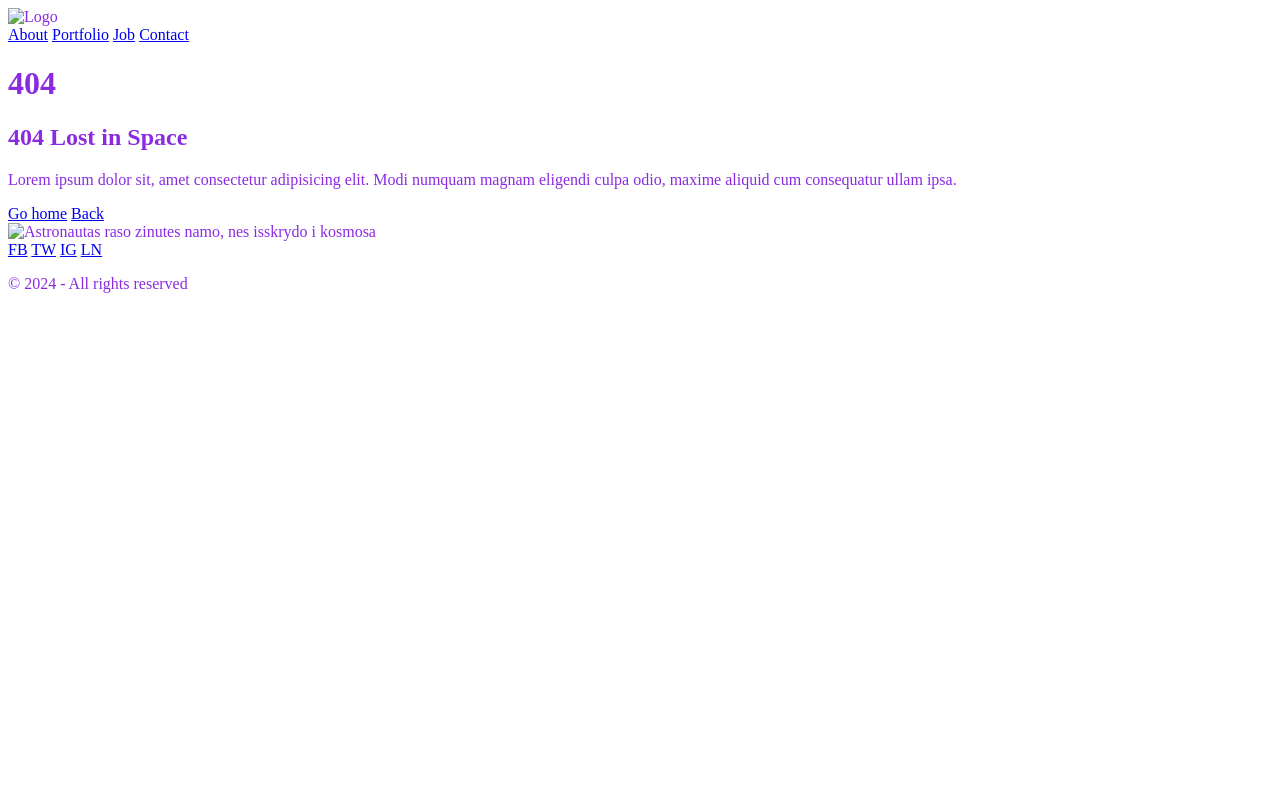
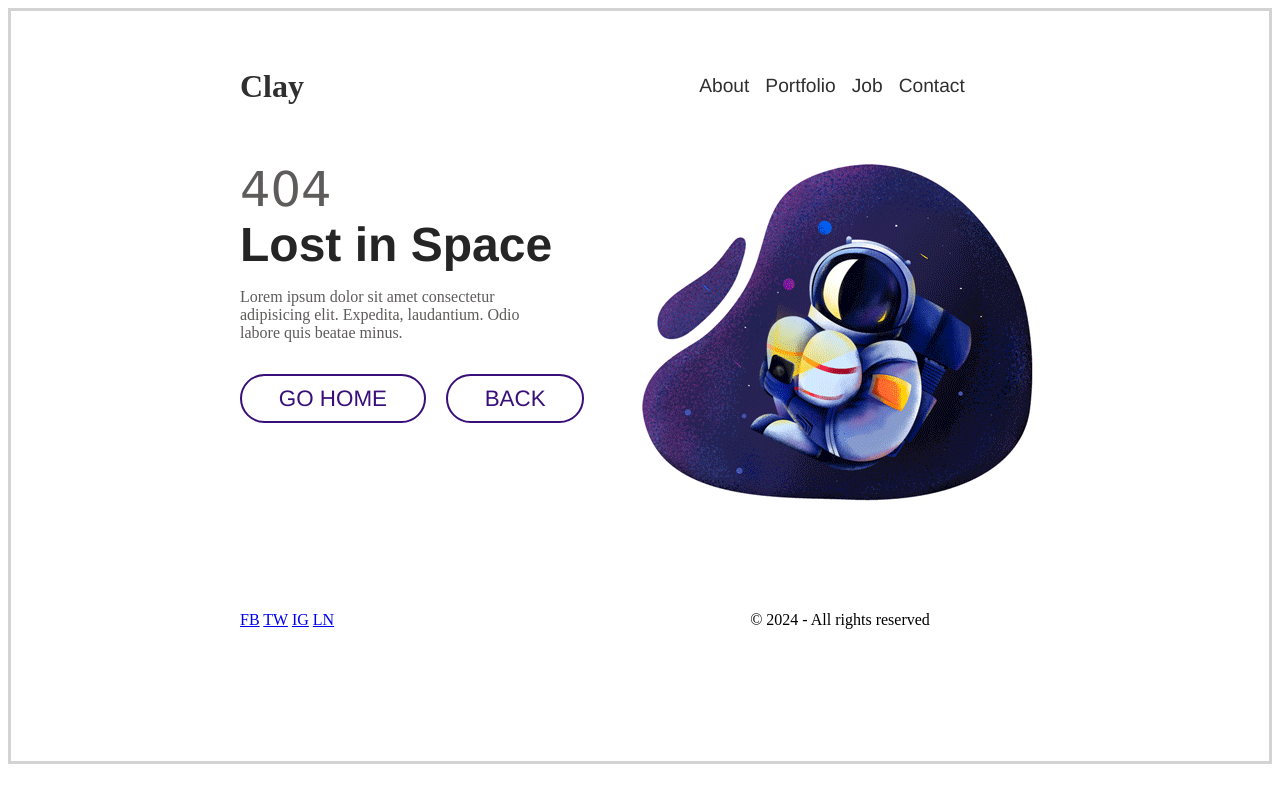
Before and after one commit to Dovydas-G/_48-just_, a website: page index.html in a window 1280 px wide. Drawn offline with Linux system fonts and the light colour scheme.

Commit message:
Huge update

```diff
--- a/css/styles.css
+++ b/css/styles.css
@@ -1,3 +1,116 @@
-body {
-    color: blueviolet;
+
+body * {
+    box-sizing: border-box;
+    margin: 0;
+    padding: 0;
+  }
+
+.container {
+    display: grid;
+    grid-template-rows: repeat(5, 150px);
+    grid-template-columns: repeat(2, 400px);
+    border: 3px solid lightgray;
+    justify-content: center;
+
 }
+
+header {
+    display: grid;
+    grid-column: 1 / 3;
+    grid-template-rows: repeat(1, 150px);
+    grid-template-columns: repeat(2, 400px);
+}
+
+.logo {
+display: flex;
+align-items: center;
+}
+
+.logo-p {
+    font-size: 2rem;
+    font-weight: 600;
+    color: rgb(48, 47, 47);
+}
+
+nav {
+    display: flex;
+    align-items: center;
+    justify-content: center;
+}
+
+.nav-a {
+    padding-right: 1rem;
+    font-size: 1.2rem;
+    font-family: 'Franklin Gothic Medium', 'Arial Narrow', Arial, sans-serif;
+    text-decoration: none;
+    color: rgb(48, 47, 47);
+}
+
+main {
+    display: grid;
+    grid-template-rows: repeat(1, 450px);
+    grid-template-columns: repeat(2, 400px);
+    grid-column: 1 / 3;
+    grid-row: 2 / 5;
+    justify-items: left;
+    align-items: start;
+}
+
+
+
+h1 {
+    font-size: 3rem;
+    font-weight: 400;
+    font-family: 'Lucida Sans', 'Lucida Sans Regular', 'Lucida Grande', 'Lucida Sans Unicode', Geneva, Verdana, sans-serif;
+    color: rgb(94, 91, 91);
+}
+
+h2 {
+    font-size: 3rem;
+    font-family: 'Franklin Gothic Medium', 'Arial Narrow', Arial, sans-serif;
+    font-weight: 700;
+    color: rgb(37, 37, 37);
+    padding-bottom: 1rem;
+}
+
+.main-p {
+    width: 35ch;
+    padding-bottom: 2rem;
+    color: rgb(94, 91, 91);
+}
+
+.botton {
+    display: inline-block;
+    border: 2px solid #380f79;
+    font-size: 1.4rem;
+    padding: 0.6rem 2.3rem;
+    text-decoration: none;
+    border-radius: 30px;
+    color: #380f79;
+    font-family: 'Franklin Gothic Medium', 'Arial Narrow', Arial, sans-serif;
+    text-transform: uppercase;
+
+}
+
+.botton:hover {
+    color: white;
+    background: #380f79;
+}
+
+.botton-home {
+    margin-right: 1rem;
+}
+
+
+
+footer {
+    display: grid;
+    grid-column: 1 / 3;
+    grid-template-rows: repeat(1, 150px);
+    grid-template-columns: repeat(2, 400px);
+}
+
+.copy-rights {
+    display: flex;
+    justify-content: center;
+}
--- a/index.html
+++ b/index.html
@@ -7,32 +7,34 @@
     <link rel="stylesheet" href="./css/styles.css" />
   </head>
   <body>
+    <div class="container">
       <header>
-      <img src="#" alt="Logo" />
+        <div class="logo">
+          <p class="logo-p">Clay</p>
+        </div>
         <nav>
-        <a href="#">About</a>
-        <a href="#">Portfolio</a>
-        <a href="#">Job</a>
-        <a href="#">Contact</a>
+          <a class="nav-a" href="#">About</a>
+          <a class="nav-a" href="#">Portfolio</a>
+          <a class="nav-a" href="#">Job</a>
+          <a class="nav-a" href="#">Contact</a>
         </nav>
       </header>
-
       <main>
-      <div>
+        <div class="main-left">
           <h1>404</h1>
-        <h2>404 Lost in Space</h2>
-        <p>
-          Lorem ipsum dolor sit, amet consectetur adipisicing elit. Modi numquam
-          magnam eligendi culpa odio, maxime aliquid cum consequatur ullam ipsa.
+          <h2>Lost in Space</h2>
+          <p class="main-p">
+            Lorem ipsum dolor sit amet consectetur adipisicing elit. Expedita,
+            laudantium. Odio labore quis beatae minus.
           </p>
           <div>
-          <a href="#">Go home</a>
-          <a href="#">Back</a>
+            <a class="botton botton-home" href="#">Go home</a>
+            <a class="botton botton-back" href="#">Back</a>
           </div>
         </div>
-      <div>
+        <div class="img">
           <img
-          src="#"
+            src="./img/space man.gif"
             alt="Astronautas raso zinutes namo, nes isskrydo i kosmosa"
           />
         </div>
@@ -45,7 +47,10 @@
           <a href="#">IG</a>
           <a href="#">LN</a>
         </div>
+        <div class="copy-rights">
           <p>&copy 2024 - All rights reserved</p>
+        </div>
       </footer>
+    </div>
   </body>
 </html>
```
Also changed, not shown: README.md, img/space man.gif (added). Lines whose indentation alone changed are shown as unchanged.
